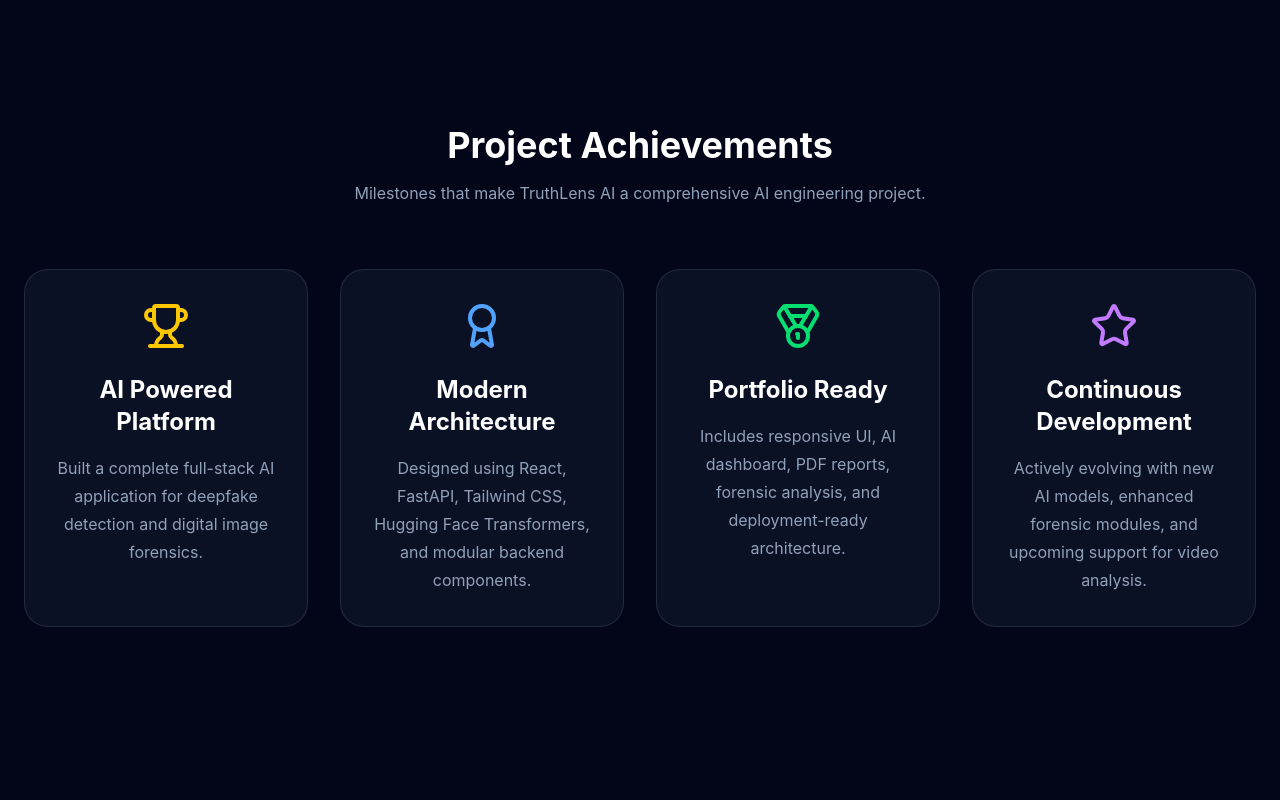
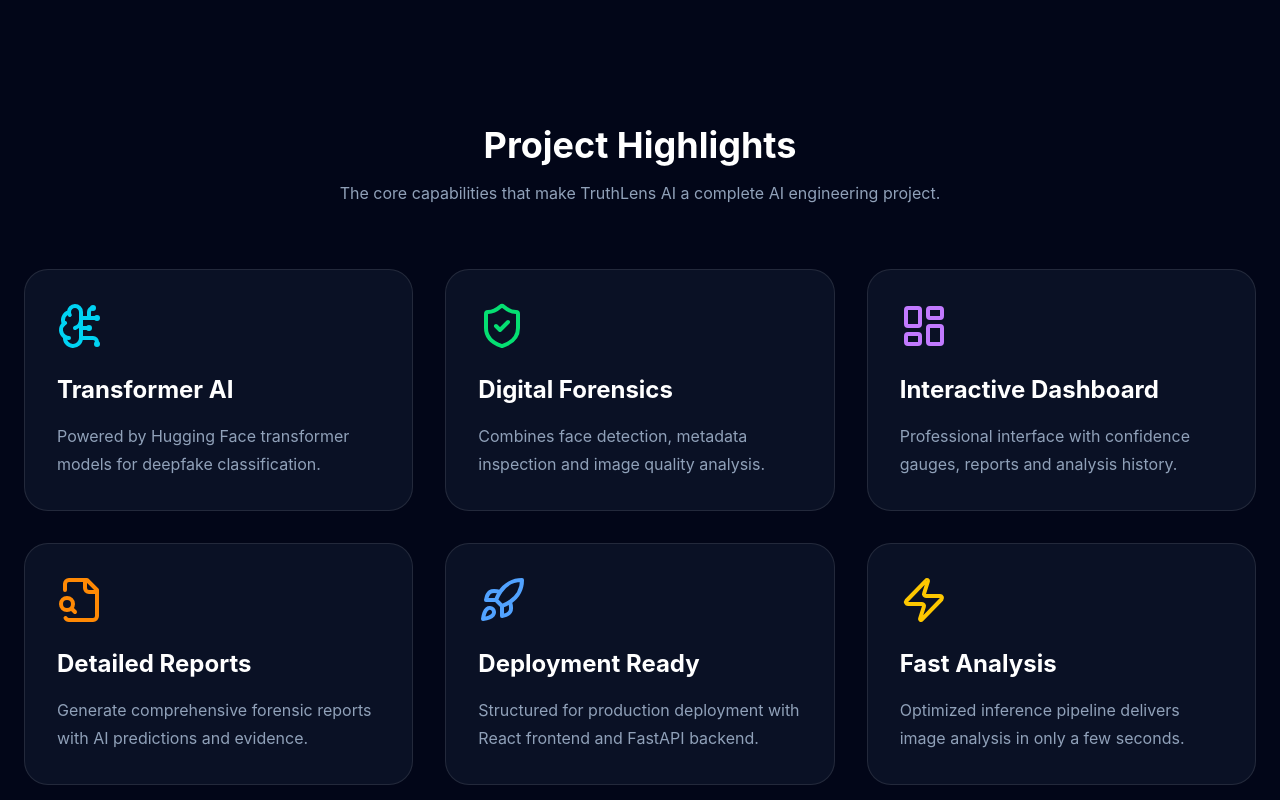
Before and after one commit to aryansingh192005/truthlens-ai, a React (Vite) app in the folder client/: page / in a window 1280 px wide. Shown: the part 9000-9800 px from the top of the page. Built offline with nearby package versions, Linux system fonts and the light colour scheme.

Commit message:
feat: add project highlights section

```diff
--- /dev/null
+++ b/client/src/components/ProjectHighlights.jsx
@@ -0,0 +1,103 @@
+import {
+  Zap,
+  BrainCircuit,
+  ShieldCheck,
+  FileSearch,
+  LayoutDashboard,
+  Rocket,
+} from "lucide-react";
+
+export default function ProjectHighlights() {
+  const highlights = [
+    {
+      icon: BrainCircuit,
+      title: "Transformer AI",
+      description:
+        "Powered by Hugging Face transformer models for deepfake classification.",
+      color: "text-cyan-400",
+    },
+    {
+      icon: ShieldCheck,
+      title: "Digital Forensics",
+      description:
+        "Combines face detection, metadata inspection and image quality analysis.",
+      color: "text-green-400",
+    },
+    {
+      icon: LayoutDashboard,
+      title: "Interactive Dashboard",
+      description:
+        "Professional interface with confidence gauges, reports and analysis history.",
+      color: "text-purple-400",
+    },
+    {
+      icon: FileSearch,
+      title: "Detailed Reports",
+      description:
+        "Generate comprehensive forensic reports with AI predictions and evidence.",
+      color: "text-orange-400",
+    },
+    {
+      icon: Rocket,
+      title: "Deployment Ready",
+      description:
+        "Structured for production deployment with React frontend and FastAPI backend.",
+      color: "text-blue-400",
+    },
+    {
+      icon: Zap,
+      title: "Fast Analysis",
+      description:
+        "Optimized inference pipeline delivers image analysis in only a few seconds.",
+      color: "text-yellow-400",
+    },
+  ];
+
+  return (
+    <section className="bg-slate-950 px-6 py-24">
+      <div className="mx-auto max-w-7xl">
+
+        <div className="mb-16 text-center">
+
+          <h2 className="text-4xl font-bold text-white">
+            Project Highlights
+          </h2>
+
+          <p className="mt-4 text-slate-400">
+            The core capabilities that make TruthLens AI a complete AI engineering project.
+          </p>
+
+        </div>
+
+        <div className="grid gap-8 md:grid-cols-2 xl:grid-cols-3">
+
+          {highlights.map((item) => {
+            const Icon = item.icon;
+
+            return (
+              <div
+                key={item.title}
+                className="rounded-3xl border border-white/10 bg-slate-900/70 p-8 transition duration-300 hover:-translate-y-2 hover:border-blue-500"
+              >
+                <Icon
+                  size={48}
+                  className={item.color}
+                />
+
+                <h3 className="mt-6 text-2xl font-bold text-white">
+                  {item.title}
+                </h3>
+
+                <p className="mt-4 leading-7 text-slate-400">
+                  {item.description}
+                </p>
+              </div>
+            );
+          })}
+
+        </div>
+
+      </div>
+    </section>
+  );
+}
--- a/client/src/pages/Home.jsx
+++ b/client/src/pages/Home.jsx
@@ -12,6 +12,7 @@
 import ComparisonTable from "../components/ComparisonTable";
 import ProjectShowcase from "../components/ProjectShowcase";
 import ProjectGallery from "../components/ProjectGallery";
+import ProjectHighlights from "../components/ProjectHighlights";
 import Achievements from "../components/Achievements";
 import ProjectTimeline from "../components/ProjectTimeline";
 import VersionHistory from "../components/VersionHistory";
@@ -62,6 +63,8 @@
 
         <ProjectGallery />
 
+        <ProjectHighlights />
+
         <Achievements />
 
         <ProjectTimeline />
```
